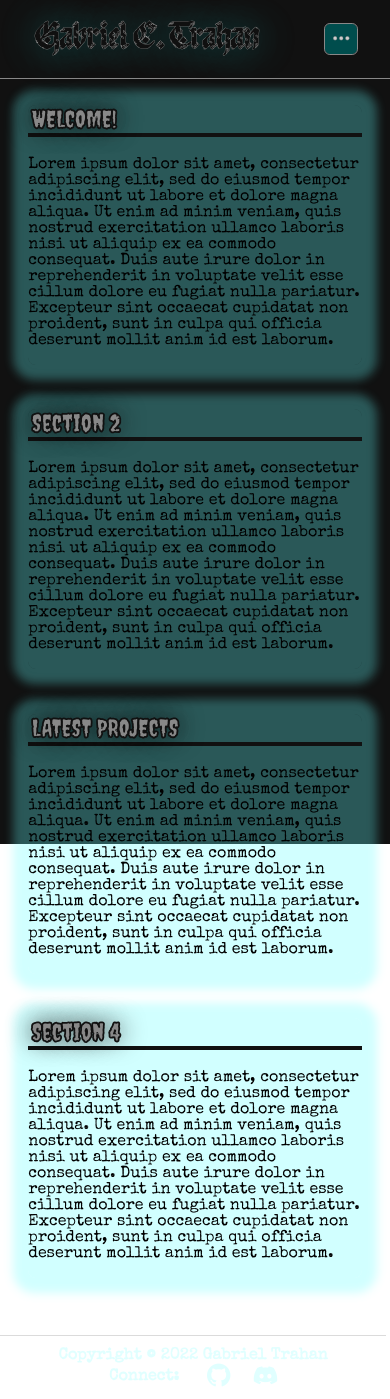
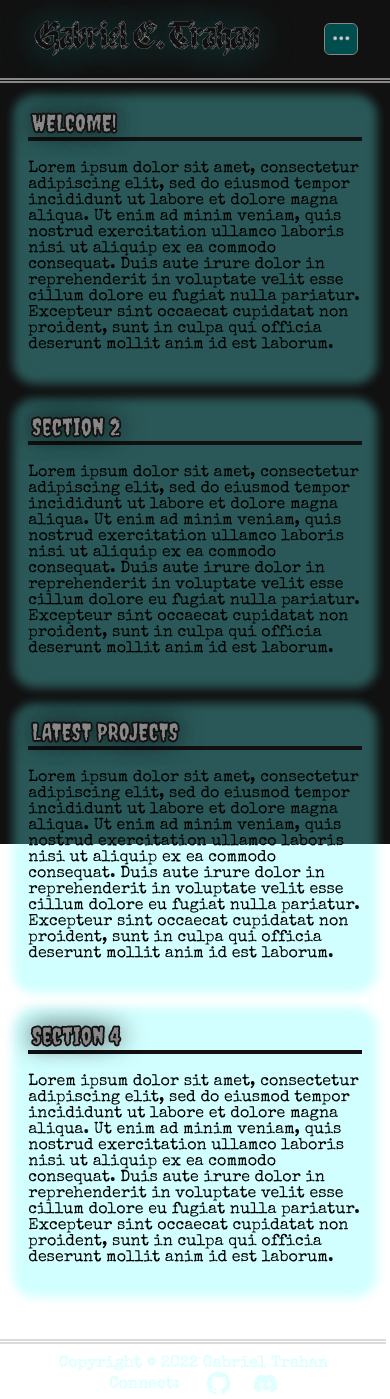
Before and after one commit to theokoles7/portfolio, an Angular app in the folder ui/: page / in a window 390 px wide. Built offline with nearby package versions, Linux system fonts and the light colour scheme.

Commit message:
Modifies nav and footer borders

```diff
--- a/ui/src/app/components/footer/footer.component.scss
+++ b/ui/src/app/components/footer/footer.component.scss
@@ -1,7 +1,7 @@
 @import "../../../styles.scss";
 
 div.outer{
-  border-top: solid 1px rgba($gray2, .3);
+  border-top:  double .5vw rgba($gray2, .3);
 
   width: 99.9%;
   height: auto;
@@ -18,6 +18,7 @@ div.outer{
     width: 99%;
     flex-direction: column;
     padding-top: 3%;
+    border-top-width: 1.5vw;
   }
 
   div.section{
--- a/ui/src/app/components/nav/nav.component.scss
+++ b/ui/src/app/components/nav/nav.component.scss
@@ -10,6 +10,7 @@ div.outer{
 
   @media only screen and (max-width: 768px){
     height: 20vw;
+    border-bottom-width: 1.5vw;
   }
 
   div.left{
```
